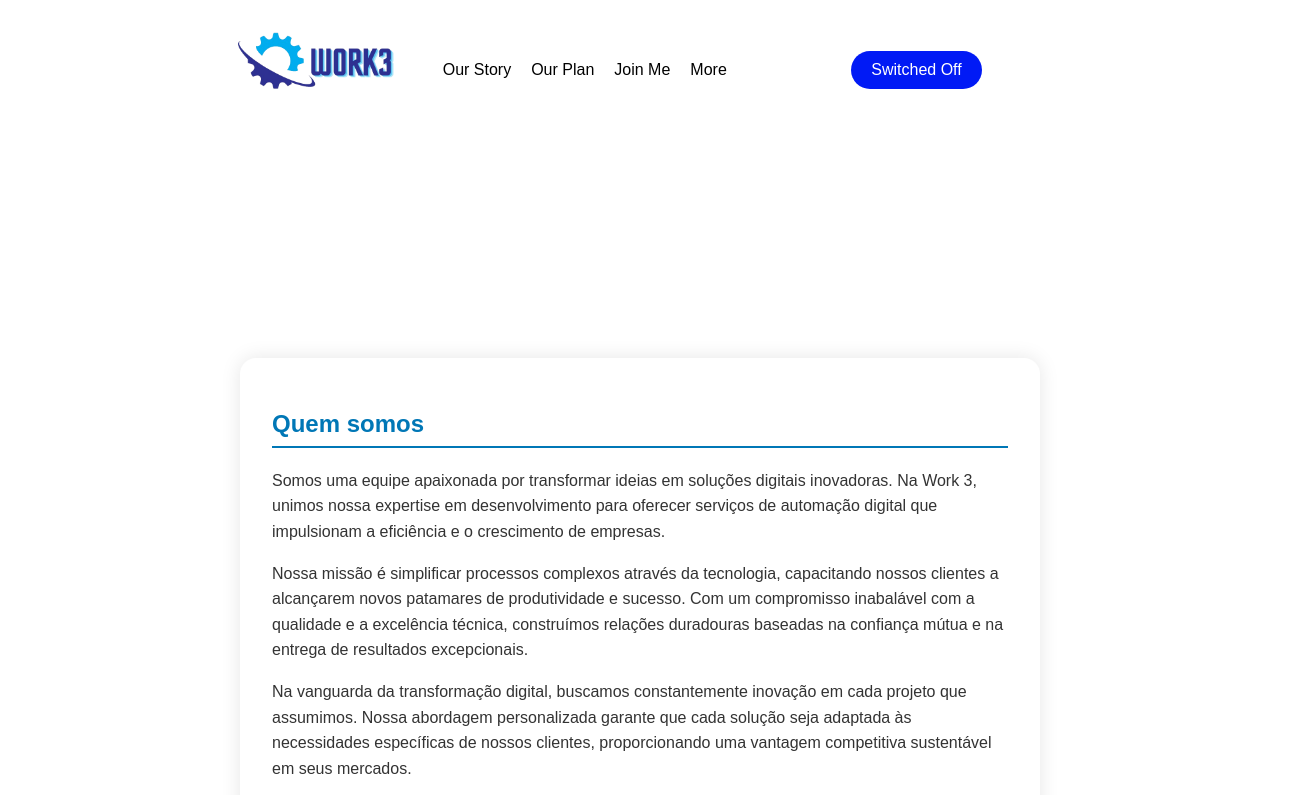
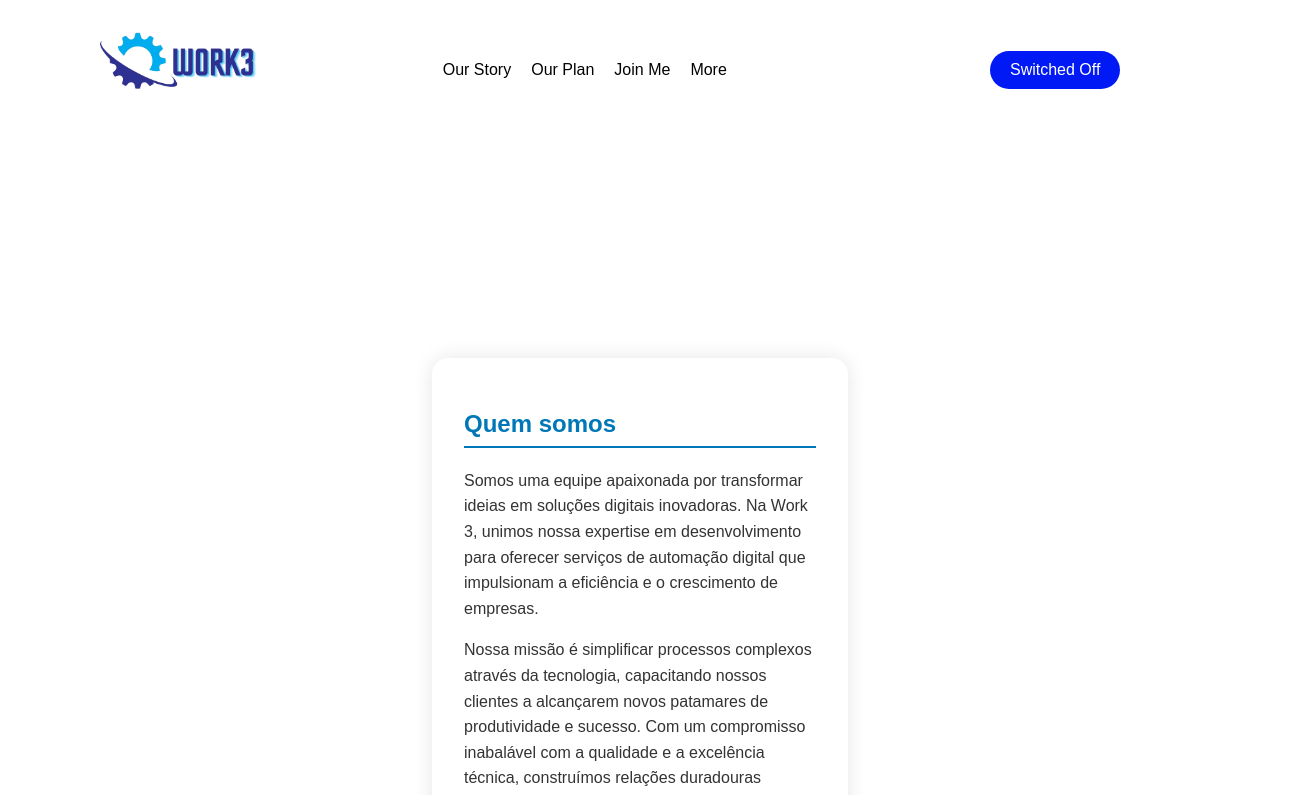
Before and after one commit to X-dev-private/Work3, a React (Create React App) app: page / in a window 1280 px wide. Shown: the top 795 px of the page, 1312 px wide, since content can reach past the window. Built offline with nearby package versions, Linux system fonts and the light colour scheme.

Commit message:
fix error

```diff
--- a/package.json
+++ b/package.json
@@ -8,6 +8,7 @@
     "@testing-library/user-event": "^13.5.0",
     "react": "^18.3.1",
     "react-dom": "^18.3.1",
+    "react-router-dom": "^6.24.1",
     "react-scripts": "5.0.1",
     "web-vitals": "^2.1.4"
   },
--- a/src/App.js
+++ b/src/App.js
@@ -1,4 +1,6 @@
-import { BrowserRouter as Router, Route, Switch } from 'react-router-dom';
+import { BrowserRouter as Router, Route, Routes } from 'react-router-dom';
+
+import Footer from './pages/libs/Footer/Footer';
 
 import './App.css';
 import LandPage from './pages/LandPage';
@@ -7,10 +9,11 @@ import AppPage from './pages/AppPage';
 function App() {
   return (
     <Router>
-      <Switch>
-        <Route exact path="/" component={LandPage} />
-        <Route path="/app" component={AppPage} />
-      </Switch>
+      <Routes>
+        <Route exact path="/" element={<LandPage />} />
+        <Route path="/app" element={<AppPage />} />
+      </Routes>
+      <Footer />
     </Router>
   );
 }
--- a/src/pages/LandPage.css
+++ b/src/pages/LandPage.css
@@ -1,6 +1,5 @@
 main {
     padding: 2rem;
-    max-width: 800px;
     margin: auto;
     font-family: Arial, sans-serif;
     color: #333;
@@ -11,8 +10,7 @@ main {
     padding: 2rem;
     border-radius: 16px;
     box-shadow: 0 0 20px rgba(0, 0, 0, 0.1);
-    margin-top: 250px;
-    margin-bottom: 250px;
+    margin: 250px 400px 250px 400px;
   }
 
   h2 {
--- a/src/pages/LandPage.js
+++ b/src/pages/LandPage.js
@@ -1,7 +1,6 @@
 import React from "react";
 import './LandPage.css';
 import Header from "./libs/Header/Header";
-import Footer from "./libs/Footer/Footer";
 
 const LandPage = () => {
     return (
@@ -44,7 +43,6 @@ const LandPage = () => {
               </ul>
           </section>
         </div>
-        <Footer />
       </main>
     );
 };
```
Also changed, not shown: src/App.css (line endings or trailing spaces), 2 other files (tests, documents, lock files or other folders).
